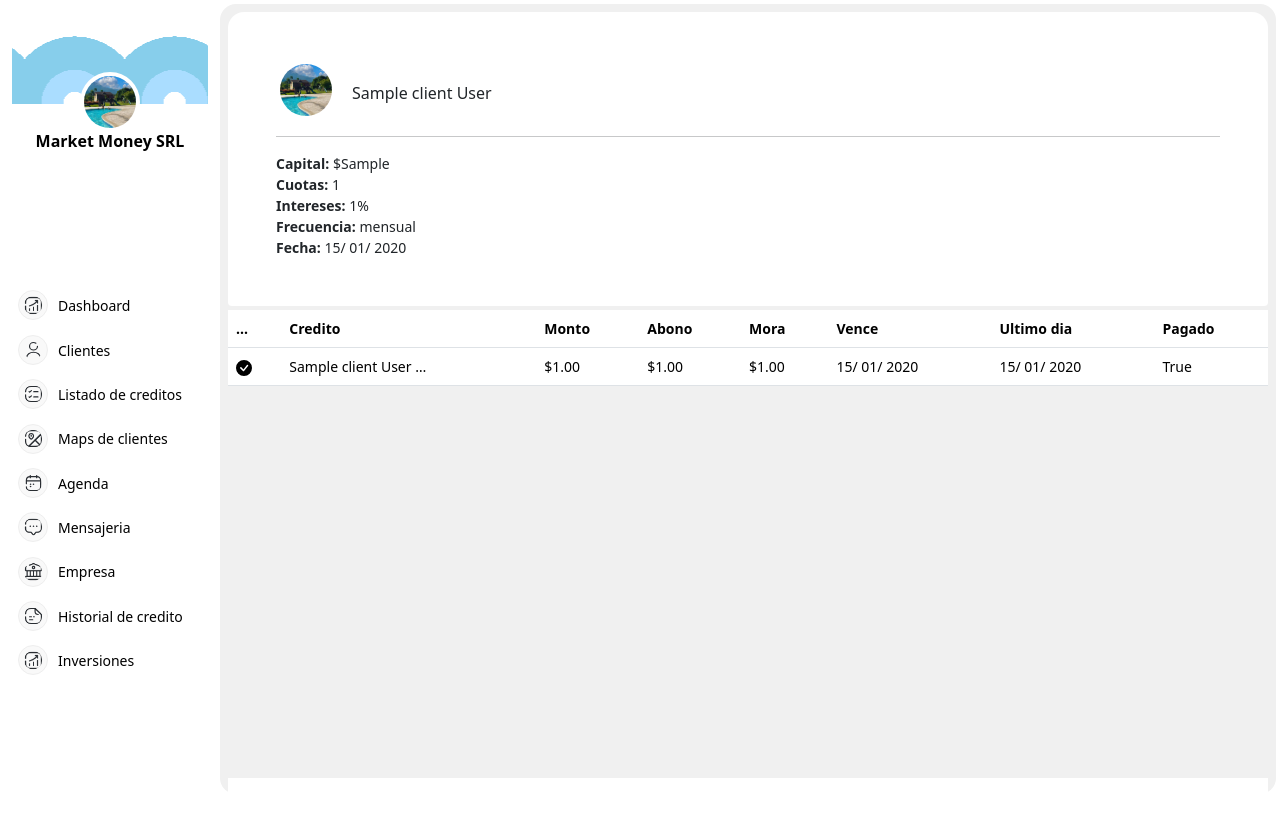
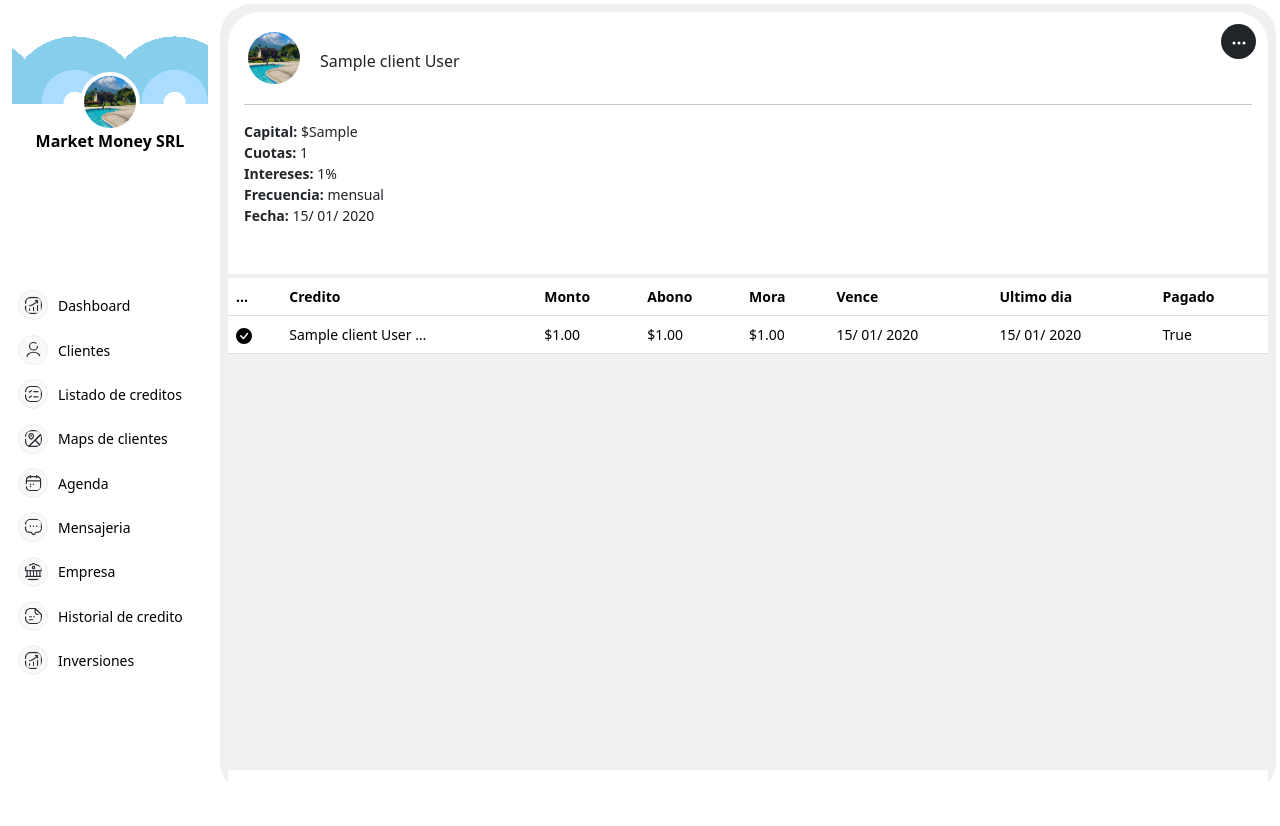
Before and after one commit to the-wandy-olivares/Money, a Django app: page /credit/detail/1/ in a window 1280 px wide. After the commit the page ends 782 px from the top, so only its background shows below. Run offline with Django 5.2, Linux system fonts and the light colour scheme; tables that the repository leaves empty hold one stand-in row (values such as "Sample post").

Commit message:
Agregar lógica para seleccionar cuotas y calcular monto total; mejorar estilos en plantillas de cuotas y detalle de crédito.

```diff
--- a/Easy/Credit/templates/credit/cp/cuotas.html
+++ b/Easy/Credit/templates/credit/cp/cuotas.html
@@ -1,5 +1,4 @@
 {% load humanize %}
-
 <table class="table">
       <thead>
             <tr>
@@ -20,7 +19,7 @@
                   {% for cuota in cuotas %}
                   <tr>
                         <td>
-                              <button class='bg-transparent border-0'>
+                              <button id="btn-ch{{ cuota.id }}" class='btn-ch bg-transparent border-0' data-id="{{ cuota.id }}" data-monto="{{ cuota.monto }}" onclick="toggleSelection(this)">
                                     <svg xmlns="http://www.w3.org/2000/svg" width="16" height="16" fill="currentColor" class="bi bi-check-circle-fill" viewBox="0 0 16 16">
                                           <path d="M16 8A8 8 0 1 1 0 8a8 8 0 0 1 16 0m-3.97-3.03a.75.75 0 0 0-1.08.022L7.477 9.417 5.384 7.323a.75.75 0 0 0-1.06 1.06L6.97 11.03a.75.75 0 0 0 1.079-.02l3.992-4.99a.75.75 0 0 0-.01-1.05z"/>
                                         </svg>
@@ -54,3 +53,29 @@
             {% endif %}
       </tbody>
 </table>
+
+
+<script>
+      let selectedButtons = new Set();
+
+      function toggleSelection(button) {
+            const monto = parseFloat(button.getAttribute('data-monto'));
+            if (selectedButtons.has(button)) {
+                  selectedButtons.delete(button);
+                  button.classList.remove('text-primary');
+            } else {
+                  selectedButtons.add(button);
+                  button.classList.add('text-primary');
+
+            }
+            updateTotalMonto();
+      }
+
+      function updateTotalMonto() {
+            let totalMonto = 0;
+            selectedButtons.forEach(button => {
+                  totalMonto += parseFloat(button.getAttribute('data-monto'));
+            });
+            document.querySelector('.total-selected').innerText =  'RD$' + totalMonto.toLocaleString('en-US', { minimumFractionDigits: 2, maximumFractionDigits: 2 });
+      }
+</script>
--- a/Easy/Credit/templates/credit/cp/nav-bottom.html
+++ b/Easy/Credit/templates/credit/cp/nav-bottom.html
@@ -3,5 +3,7 @@
 </style>
 <div class="position-sticky bg-white top-0 p-2"
       style="height: 3rem;">
+            <span class="total-selected">
 
+            </span>
 </div>
--- a/Easy/Credit/templates/credit/credit-detail.html
+++ b/Easy/Credit/templates/credit/credit-detail.html
@@ -10,8 +10,13 @@
                   padding: 0px; margin: 0px;
             }
       </style>
-      <section class="section-detail overflow-scroll ">
-            <div class="bg-white p-5 rounded-4 div-detail rounded-bottom-1"
+      <section class="section-detail overflow-scroll  rounded-5">
+            <button class="position-absolute top-0 end-0 bg-dark text-white  border-0 rounded-circle p-1 mt-4 me-4"  style="width: 35px; height: 35px;">
+                  <svg xmlns="http://www.w3.org/2000/svg" width="16" height="16" fill="currentColor" class="bi bi-three-dots" viewBox="0 0 16 16">
+                        <path d="M3 9.5a1.5 1.5 0 1 1 0-3 1.5 1.5 0 0 1 0 3m5 0a1.5 1.5 0 1 1 0-3 1.5 1.5 0 0 1 0 3m5 0a1.5 1.5 0 1 1 0-3 1.5 1.5 0 0 1 0 3"/>
+                      </svg>
+            </button>
+            <div class="bg-white p-3 pb-5  rounded-4 div-detail rounded-bottom-1"
                   style="width: 100%; height: max-content;">
                   <div class='d-flex'>
                         <span class="  d-flex flex-wrap align-content-center me-3 justify-content-center top-0 card border-0 p-1 bg-white rounded-5"
@@ -29,7 +34,7 @@
                   <p>     <strong>Frecuencia:</strong> {{credit.frecuencia}} </p>
                   <p>     <strong>Fecha:</strong> {{credit.start_date|date:"d/ m/ Y"}} </p>
             </div>
-            <div class='mt-1 rounded-bottom-1 overflow-scroll ' style='height: 58vh;'>
+            <div class='mt-1 rounded-bottom-1 overflow-scroll ' style='height: 61vh;'>
                   {% include "credit/cp/cuotas.html" %}
             </div>
             <div class="mt-1">
--- a/Easy/Easy/templates/base/base.html
+++ b/Easy/Easy/templates/base/base.html
@@ -96,7 +96,7 @@
            <section class=' ' style="width: 16rem; ">
                   {% include "nav/nav.html" %}
            </section>
-             <section class='bg-secundary-w section-content w-100  ms-1 rounded-4 p-2 '>
+             <section class='bg-secundary-w section-content w-100  ms-1 rounded-5 p-2 '>
                      {% block content %}{% endblock %}
             </section>
       </main>
```
